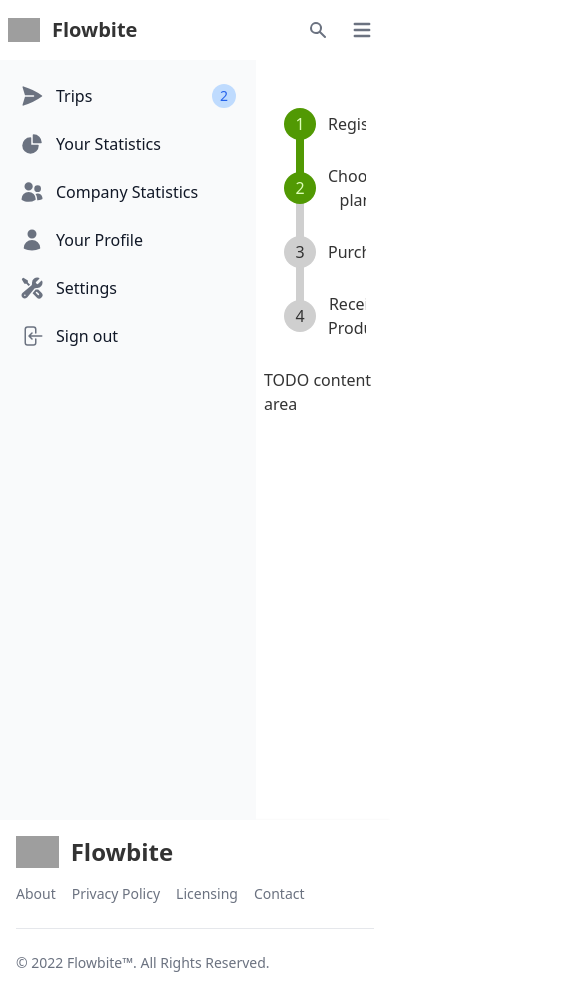
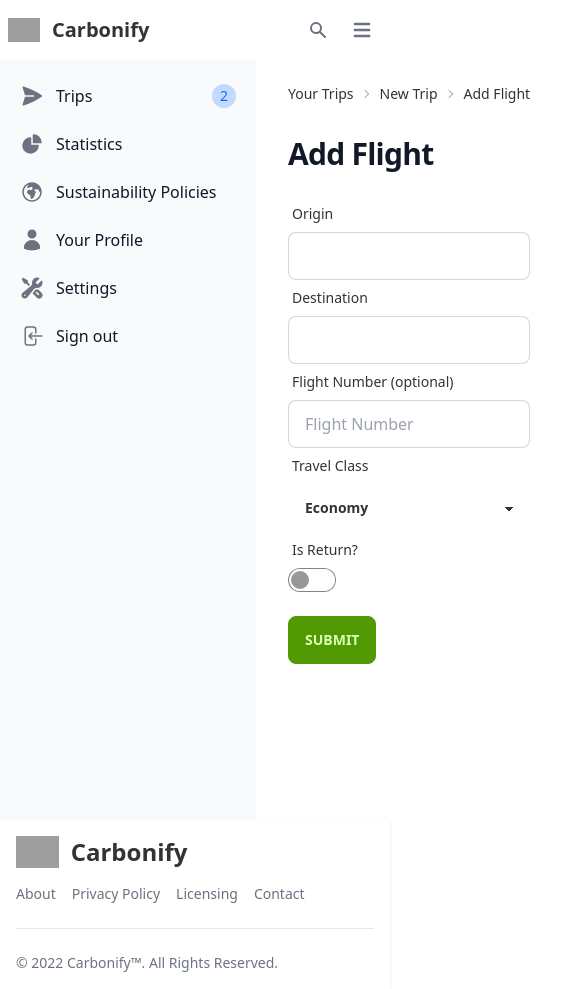
Before and after one commit to amadeus4dev-events/carbon-reduction-rewards, a Next.js app: page /itinerary/flight in a window 390 px wide. Shown: the whole page, 562 px wide, since content can reach past the window. Built offline with nearby package versions, Linux system fonts and the light colour scheme; grey boxes are pictures that could not be loaded.

Commit message:
Finish up flights form

```diff
--- a/package.json
+++ b/package.json
@@ -9,13 +9,15 @@
     "lint": "next lint"
   },
   "dependencies": {
+    "@headlessui/react": "^1.7.3",
     "@heroicons/react": "^2.0.12",
     "amadeus": "^7.0.0",
     "axios": "^1.1.2",
     "daisyui": "^2.31.0",
     "next": "12.3.1",
     "react": "18.2.0",
-    "react-dom": "18.2.0"
+    "react-dom": "18.2.0",
+    "react-hook-form": "^7.37.0"
   },
   "devDependencies": {
     "@types/node": "18.11.0",
--- /dev/null
+++ b/src/components/Combobox.tsx
@@ -0,0 +1,59 @@
+import { useState } from "react";
+import { useController } from "react-hook-form";
+import { Combobox as BaseCombobox } from "@headlessui/react";
+
+export type ComboboxProps<T, N extends string> = {
+  options: T[];
+  displayValue: (val: T) => string;
+  getKey: (val: T) => string;
+  name: N;
+};
+
+const Combobox = <T, N extends string = string>({
+  options,
+  displayValue,
+  getKey,
+  name,
+}: ComboboxProps<T, N>) => {
+  // const [selectedOption, setSelectedOption] = useState(options[0]);
+  const {
+    field: { value, onChange, onBlur },
+  } = useController({ name });
+  const [query, setQuery] = useState("");
+
+  const filteredOptions =
+    query === ""
+      ? options
+      : options.filter((option) => {
+          return displayValue(option)
+            .toLowerCase()
+            .includes(query.toLowerCase());
+        });
+
+  return (
+    <div className="dropdown">
+      <BaseCombobox value={value} onChange={onChange}>
+        <BaseCombobox.Input
+          type="text"
+          onBlur={onBlur}
+          className="input input-bordered w-full max-w-xs"
+          onChange={(event) => setQuery(event.target.value)}
+          displayValue={displayValue}
+        />
+        <BaseCombobox.Options className="dropdown-content menu p-2 shadow-xl bg-base-100 w-56 ">
+          {filteredOptions.map((option) => (
+            <BaseCombobox.Option
+              key={getKey(option)}
+              value={option}
+              className="px-4 py-4 cursor-pointer hover:bg-slate-200"
+            >
+              {displayValue(option)}
+            </BaseCombobox.Option>
+          ))}
+        </BaseCombobox.Options>
+      </BaseCombobox>
+    </div>
+  );
+};
+
+export default Combobox;
--- a/src/components/Footer.tsx
+++ b/src/components/Footer.tsx
@@ -1,3 +1,5 @@
+import Link from "next/link";
+
 const Footer = () => (
   <footer className="p-4 bg-white  shadow md:px-6 md:py-8 dark:bg-gray-900">
     <div className="sm:flex sm:items-center sm:justify-between">
@@ -11,7 +13,7 @@ const Footer = () => (
           alt="Flowbite Logo"
         />
         <span className="self-center text-2xl font-semibold whitespace-nowrap dark:text-white">
-          Flowbite
+          Carbonify
         </span>
       </a>
       <ul className="flex flex-wrap items-center mb-6 text-sm text-gray-500 sm:mb-0 dark:text-gray-400">
@@ -40,9 +42,9 @@ const Footer = () => (
     <hr className="my-6 border-gray-200 sm:mx-auto dark:border-gray-700 lg:my-8" />
     <span className="block text-sm text-gray-500 sm:text-center dark:text-gray-400">
       © 2022{" "}
-      <a href="https://flowbite.com/" className="hover:underline">
-        Flowbite™
-      </a>
+      <Link href="/">
+        <a className="hover:underline">Carbonify™</a>
+      </Link>
       . All Rights Reserved.
     </span>
   </footer>
--- a/src/components/Navbar.tsx
+++ b/src/components/Navbar.tsx
@@ -8,7 +8,7 @@ const Navbar = () => (
           alt="Flowbite Logo"
         />
         <span className="self-center text-xl font-semibold whitespace-nowrap dark:text-white">
-          Flowbite
+          Carbonify
         </span>
       </a>
       <div className="flex md:order-2">
--- a/src/components/Sidebar.tsx
+++ b/src/components/Sidebar.tsx
@@ -1,10 +1,10 @@
 import {
   ChartPieIcon,
   PaperAirplaneIcon,
-  UsersIcon,
   UserIcon,
   WrenchScrewdriverIcon,
   ArrowLeftOnRectangleIcon,
+  GlobeEuropeAfricaIcon,
 } from "@heroicons/react/24/solid";
 import Link from "next/link";
 
@@ -30,26 +30,24 @@ const Sidebar = () => (
           </Link>
         </li>
         <li>
-          <Link href="/individual">
+          <Link href="/statistics">
             <a className="flex items-center p-2 text-base font-normal text-gray-900 rounded-lg dark:text-white hover:bg-gray-100 dark:hover:bg-gray-700">
               <ChartPieIcon
                 className="w-6 h-6 text-gray-500 transition duration-75 dark:text-gray-400 group-hover:text-gray-900 dark:group-hover:text-white"
                 fill="currentColor"
               />
-              <span className="ml-3">Your Statistics</span>
+              <span className="ml-3">Statistics</span>
             </a>
           </Link>
         </li>
         <li>
-          <Link href="/company">
+          <Link href="/policies">
             <a className="flex items-center p-2 text-base font-normal text-gray-900 rounded-lg dark:text-white hover:bg-gray-100 dark:hover:bg-gray-700">
-              <UsersIcon
-                className="flex-shrink-0 w-6 h-6 text-gray-500 transition duration-75 dark:text-gray-400 group-hover:text-gray-900 dark:group-hover:text-white"
+              <GlobeEuropeAfricaIcon
+                className="w-6 h-6 text-gray-500 transition duration-75 dark:text-gray-400 group-hover:text-gray-900 dark:group-hover:text-white"
                 fill="currentColor"
               />
-              <span className="flex-1 ml-3 whitespace-nowrap">
-                Company Statistics
-              </span>
+              <span className="ml-3">Sustainability Policies</span>
             </a>
           </Link>
         </li>
--- a/src/pages/api/flights.ts
+++ b/src/pages/api/flights.ts
@@ -1,47 +1,64 @@
-import type { NextApiRequest, NextApiResponse } from 'next'
-import axios from 'axios'
+import type { NextApiRequest, NextApiResponse } from "next";
+import axios from "axios";
 
-const AUTH_URL = 'https://login.microsoftonline.com/04300fc2-8f04-4555-9a5d-c6fac7f23d0c/oauth2/token'
-const CLIENT_ID = '77d144e8-d0d9-4d33-a20a-c0a86be8ca37'
-const CLIENT_SECRET = '4~RT84Bbj4q~RQ0tL.hE_DXUGDaj1DdWb5'
+const AUTH_URL =
+  "https://login.microsoftonline.com/04300fc2-8f04-4555-9a5d-c6fac7f23d0c/oauth2/token";
+const CLIENT_ID = "77d144e8-d0d9-4d33-a20a-c0a86be8ca37";
+const CLIENT_SECRET = "4~RT84Bbj4q~RQ0tL.hE_DXUGDaj1DdWb5";
 
-const API_URL = 'https://partner-test.api.chooose.today/v1'
+const API_URL = "https://partner-test.api.chooose.today/v1";
 
-async function authenticate () {
-  const { data: { access_token: token } } = await axios.post(AUTH_URL, new URLSearchParams({
-    grant_type: 'client_credentials',
-    client_id: CLIENT_ID,
-    client_secret: CLIENT_SECRET,
-    resource: 'https://partner-test.api.chooose.today',
-  }))
+async function authenticate() {
+  const {
+    data: { access_token: token },
+  } = await axios.post(
+    AUTH_URL,
+    new URLSearchParams({
+      grant_type: "client_credentials",
+      client_id: CLIENT_ID,
+      client_secret: CLIENT_SECRET,
+      resource: "https://partner-test.api.chooose.today",
+    })
+  );
 
-  return token
+  return token;
 }
 
 type ErrorData = {
-  msg: string,
-}
+  msg: string;
+};
 
-type ResponseData = {
-  kilosCo2: Number,
-  kilosCo2e: Number,
-} | ErrorData
+type ResponseData =
+  | {
+      kilosCo2: Number;
+      kilosCo2e: Number;
+    }
+  | ErrorData;
 
 export default async function handler(
   req: NextApiRequest,
   res: NextApiResponse<ResponseData>
 ) {
-  const { origin, destination, flightNumber, travelClass = 'business', passengers = 1, roundTrip = false } = req.query
+  const {
+    origin,
+    destination,
+    flightNumber,
+    travelClass = "business",
+    passengers = 1,
+    roundTrip = false,
+  } = req.query;
   if (!origin || !destination) {
-    res.status(400).json({ msg: 'Please specify origin and destination iata codes' })
-    return
+    res
+      .status(400)
+      .json({ msg: "Please specify origin and destination iata codes" });
+    return;
   }
 
-  const token = await authenticate()
+  const token = await authenticate();
 
-  let endpoint = `${API_URL}/footprint/flights/route/${origin}/${destination}`
+  let endpoint = `${API_URL}/footprint/flights/route/${origin}/${destination}`;
   if (flightNumber) {
-    endpoint = `${API_URL}/footprint/flights/${origin}/${destination}/${flightNumber}`
+    endpoint = `${API_URL}/footprint/flights/${origin}/${destination}/${flightNumber}`;
   }
 
   const { data } = await axios.get(endpoint, {
@@ -53,7 +70,7 @@ export default async function handler(
     headers: {
       Authorization: `Bearer ${token}`,
     },
-  })
+  });
 
-  res.status(200).json(data)
+  res.status(200).json(data);
 }
--- a/src/pages/itinerary/flight.tsx
+++ b/src/pages/itinerary/flight.tsx
@@ -1,25 +1,157 @@
-import type { NextPage } from 'next'
+import type { NextPage } from "next";
+import axios from "axios";
+import { useForm, FormProvider, SubmitHandler } from "react-hook-form";
+import Link from "next/link";
+import Router, { useRouter } from "next/router";
 
-const Flight: NextPage = () => {
-  return (
-    <div className="container mx-auto">
-      <div className="flex flex-row flex-wrap py-4">
-        <aside className="w-full sm:w-1/3 md:w-1/4 px-2">
-          <div className="sticky top-0 p-4 w-full">
-            <ul className="steps steps-vertical">
-              <li className="step step-primary">Register</li>
-              <li className="step step-primary">Choose plan</li>
-              <li className="step">Purchase</li>
-              <li className="step">Receive Product</li>
-            </ul>
-          </div>
-        </aside>
-        <main role="main" className="w-full sm:w-2/3 md:w-3/4 pt-1 px-2">
-          TODO content area
-        </main>
-      </div>
-    </div>
-  )
+import Combobox from "../../components/Combobox";
+
+interface Airport {
+  name: string;
+  iataCode: string;
 }
 
-export default Flight
+interface FlightFormValues {
+  origin: Airport;
+  destination: Airport;
+  flightNumber: string;
+  travelClass: string;
+  isReturn: boolean;
+}
+
+const options: Airport[] = [
+  { name: "Amsterdam", iataCode: "AMS" },
+  { name: "Barcelona", iataCode: "BCN" },
+  { name: "Munich", iataCode: "MUC" },
+  { name: "London-Heathrow", iataCode: "LHR" },
+];
+
+const displayValue = (a: Airport) => (a ? `${a.name} (${a.iataCode})` : "");
+const getKey = ({ iataCode }: Airport) => iataCode;
+
+const FlightForm = () => {
+  const router = useRouter();
+  const methods = useForm<FlightFormValues>({
+    defaultValues: {
+      travelClass: "economy",
+      isReturn: false,
+    },
+  });
+  const { register, handleSubmit } = methods;
+
+  const onSubmit: SubmitHandler<FlightFormValues> = async ({
+    origin,
+    destination,
+    ...rest
+  }) => {
+    console.log({ origin, destination, ...rest });
+
+    if (origin && destination) {
+      const { status, data } = await axios.get("/api/flights", {
+        params: {
+          origin: origin.iataCode,
+          destination: destination.iataCode,
+        },
+      });
+
+      if (status === 200) {
+        console.log(data);
+        // kilos Co2
+        // TODO: Add trip item to store
+        router.push("/itinerary/new");
+      } else {
+        // TODO: Error
+      }
+    }
+  };
+
+  return (
+    <FormProvider {...methods}>
+      <form className="mt-6" onSubmit={handleSubmit(onSubmit)}>
+        <div className="form-control w-full max-w-xs">
+          <label className="label">
+            <span className="label-text">Origin</span>
+          </label>
+          <Combobox
+            name="origin"
+            options={options}
+            displayValue={displayValue}
+            getKey={getKey}
+          />
+        </div>
+        <div className="form-control w-full max-w-xs">
+          <label className="label">
+            <span className="label-text">Destination</span>
+          </label>
+          <Combobox
+            name="destination"
+            options={options}
+            displayValue={displayValue}
+            getKey={getKey}
+          />
+        </div>
+        <div className="form-control w-full max-w-xs">
+          <label className="label">
+            <span className="label-text">Flight Number (optional)</span>
+          </label>
+          <input
+            type="text"
+            placeholder="Flight Number"
+            className="input input-bordered w-full max-w-xs"
+            {...register("flightNumber")}
+          />
+        </div>
+        <div className="form-control w-full max-w-xs">
+          <label className="label">
+            <span className="label-text">Travel Class</span>
+          </label>
+          <select
+            className="select w-full max-w-xs"
+            {...register("travelClass")}
+          >
+            <option value="economy">Economy</option>
+            <option value="premium">Premium Economy</option>
+            <option value="business">Business</option>
+            <option value="First">First</option>
+          </select>
+        </div>
+        <div className="form-control w-full max-w-xs">
+          <label className="label">
+            <span className="label-text">Is Return?</span>
+          </label>
+          <input type="checkbox" className="toggle" {...register("isReturn")} />
+        </div>
+
+        <button type="submit" className="mt-6 btn btn-primary">
+          Submit
+        </button>
+      </form>
+    </FormProvider>
+  );
+};
+
+const Flight: NextPage = () => (
+  <div className="container px-8 py-4">
+    <div className="text-sm breadcrumbs">
+      <ul>
+        <li>
+          <Link href="/itinerary">
+            <a>Your Trips</a>
+          </Link>
+        </li>
+        <li>
+          <Link href="/itinerary/new">
+            <a>New Trip</a>
+          </Link>
+        </li>
+        <li>Add Flight</li>
+      </ul>
+    </div>
+    <h1 className="mt-6 text-3xl font-bold tracking-tight text-gray-900">
+      Add Flight
+    </h1>
+    <FlightForm />
+  </div>
+);
+
+export default Flight;
--- a/src/pages/itinerary/index.tsx
+++ b/src/pages/itinerary/index.tsx
@@ -1,6 +1,7 @@
+import { NextPage } from "next";
 import Link from "next/link";
 
-const Itinerary = () => (
+const Itinerary: NextPage = () => (
   <div className="container px-8 py-4">
     <div className="text-sm breadcrumbs">
       <ul>
--- a/tailwind.config.js
+++ b/tailwind.config.js
@@ -11,4 +11,4 @@ module.exports = {
   daisyui: {
     themes: ["lemonade"],
   },
-}
+};
```
Also changed, not shown: src/pages/itinerary/new.tsx (+5 -2 lines), src/pages/statistics.tsx (renamed from src/pages/individual.tsx, +22 -4 lines), 1 other file (tests, documents, lock files or other folders).
